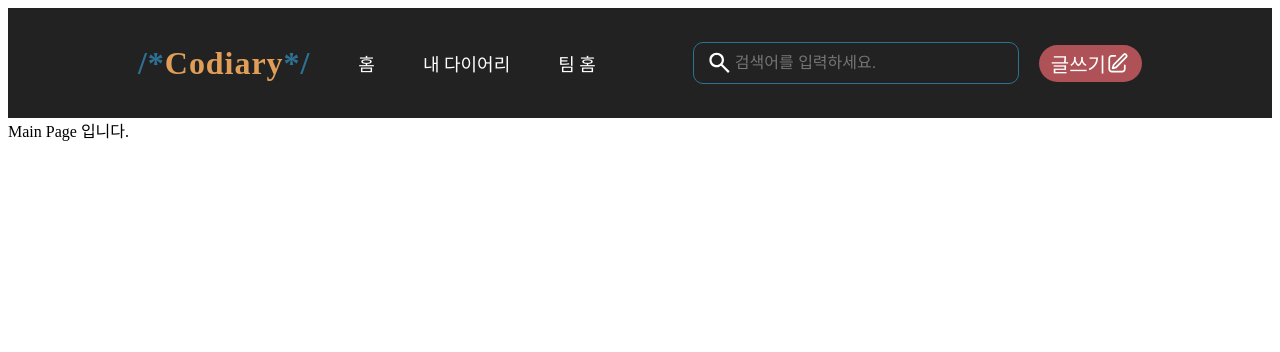
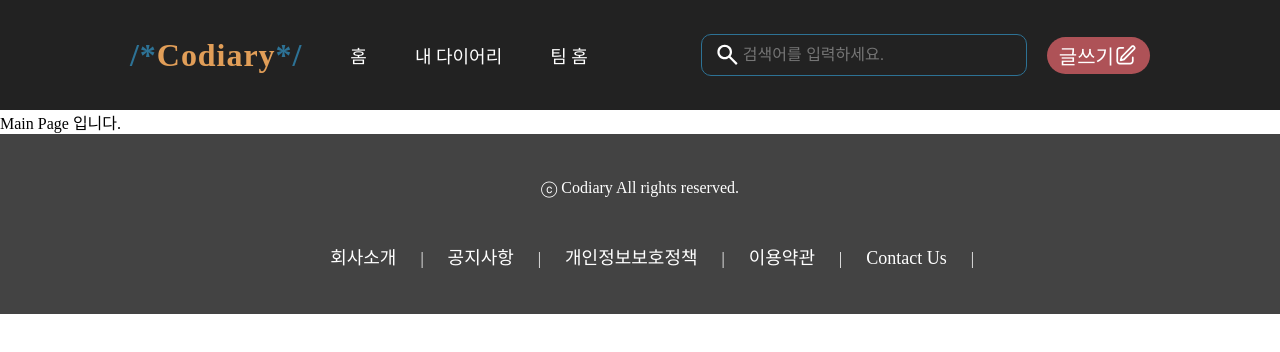
Before and after one commit to Codiary-UMC-6th/Frontend-Codiary, a React (Create React App) app: page / in a window 1280 px wide. Shown: the top 352 px of the page. Built offline with nearby package versions, Linux system fonts and the light colour scheme.

Commit message:
[feature] create footer

```diff
--- /dev/null
+++ b/src/App.css
@@ -0,0 +1,9 @@
+html {
+    margin:0px;
+    padding:0px;
+}
+
+body {
+    margin: 0px;
+    padding: 0px;
+}
--- a/src/App.js
+++ b/src/App.js
@@ -1,9 +1,12 @@
 import { BrowserRouter, Route, Routes } from "react-router-dom";
 
 import Navbar from './components/Navbar'
+import Footer from './components/Footer'
 import Main from './pages/Main';
 import Profile from './pages/Profile';
 import Team from './pages/Team';
+
+import './App.css'
 
 function App() {
   return (
@@ -18,7 +21,7 @@ function App() {
         <Route path="*" element={"404 not found"}/>
       </Routes>
       </div>
-
+      <Footer />
     </BrowserRouter>
   );
 }
--- a/src/common/Color.js
+++ b/src/common/Color.js
@@ -12,6 +12,7 @@ export const text5 = "#999999";
 
 export const divider = "#999999";
 export const background = "#222222";
+export const background2 = "#666666";
 
 export const semantic_negative = "#C80000";
 export const semantic_warning = "#FFB700";
--- /dev/null
+++ b/src/components/Footer.jsx
@@ -0,0 +1,66 @@
+import { NavLink } from "react-router-dom";
+import styled from "styled-components";
+import * as Color from '../common/Color';
+
+const buttonInfo = [
+    { name: "회사소개", link: "/" },
+    { name: "공지사항", link: "/" },
+    { name: "개인정보보호정책", link: "/" },
+    { name: "이용약관", link: "/" },
+    { name: "Contact Us", link: "/" },
+  ];
+
+
+const Container = styled.div`
+    display : flex;
+    justify-content: space-evenly;
+    align-items : center;
+    flex-direction : column;
+
+    height : 180px;
+    background-color : #434343;
+    color : ${Color.text1};
+`;
+
+const NavStyle = styled(NavLink)`
+  font-size : 18px;
+  margin : 0px 24px 0px 24px;
+  text-decoration : none;
+  color : ${Color.text1};
+`;
+
+const Footer = () => {
+    return (
+        <Container>
+            <div>
+                ⓒ Codiary All rights reserved.
+            </div>
+            <div>
+                {buttonInfo.map((contenst, index) => {
+                return (buttonInfo.length === index) ?
+                (
+                <NavStyle
+                    key={index}
+                    to={contenst.link}
+                    >
+                    {contenst.name}
+                </NavStyle>
+                ) :
+                (
+                <>
+                <NavStyle
+                    key={index}
+                    to={contenst.link}
+                    >
+                    {contenst.name}
+                </NavStyle>
+                <span>|</span>
+                </>
+                )
+                })}
+            </div>
+        </Container>
+    );
+};
+
+export default Footer;
--- a/src/components/Navbar.jsx
+++ b/src/components/Navbar.jsx
@@ -1,5 +1,5 @@
 import { Link, NavLink } from "react-router-dom";
-import styled, {css} from "styled-components";
+import styled from "styled-components";
 import * as Color from '../common/Color';
 
 import SearchBox from "./SearchBox";
```
